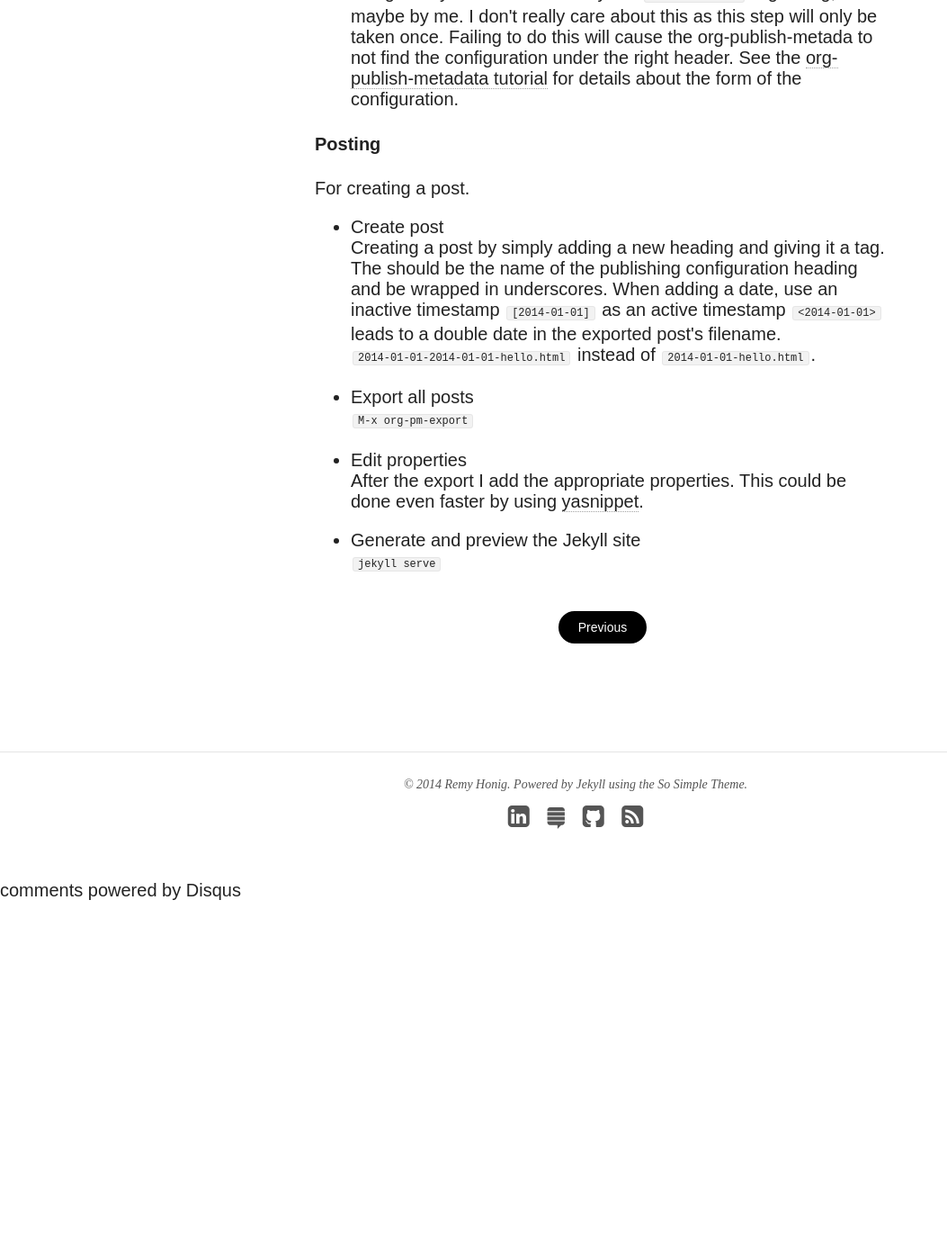
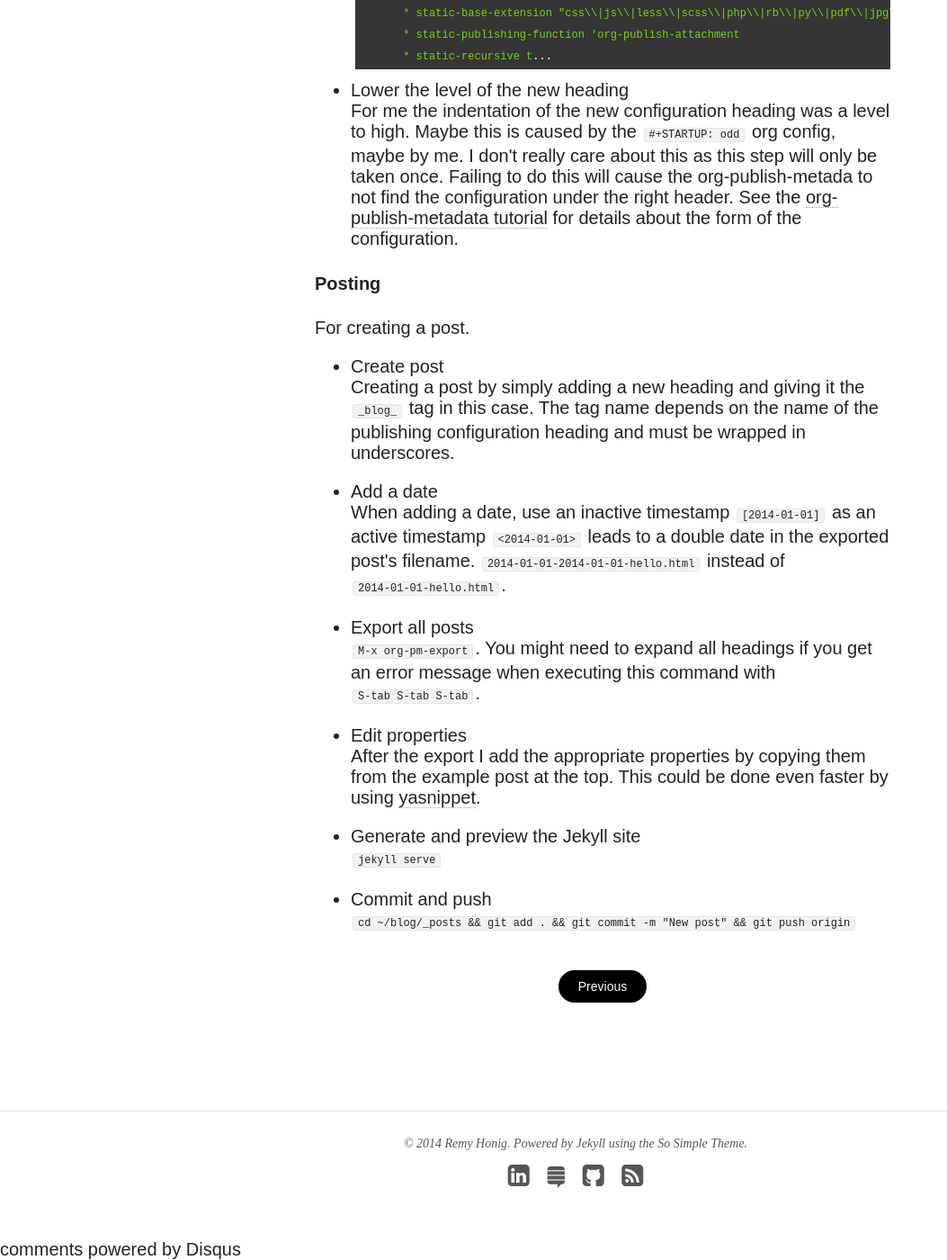
Before and after one commit to remyhonig/blog, a Jekyll site: the page built from _posts/blog/2014-09-07-posting-to-jekyll-blog-with-org-publish-meta.html, in a window 1280 px wide and 1400 px high, scrolled down 7211 px. Shown: the whole window at 90% size, without its empty margins (0-1053 px from the left). Built offline with Jekyll 4.4.1, drawn with Linux system fonts in a browser that asks for light colours; nearby versions of some CDN libraries; comment, search, counter and statistics services are not loaded; before the commit the page ends 8212 px from its top, so only the background shows below that; some of the changed text lies outside the part shown.

Commit message:
Corrections

```diff
--- a/_posts/blog/2014-09-07-posting-to-jekyll-blog-with-org-publish-meta.html
+++ b/_posts/blog/2014-09-07-posting-to-jekyll-blog-with-org-publish-meta.html
@@ -143,7 +143,8 @@ this post.
 <p>
 I already tried some approaches that I found right away by a search for
 <a href="http://www.google.com/search?q=jekyll+orgmode">"jekyll orgmode"</a>. These approaches had problems that I with my beginner
-knowledge of elisp could not solve or they did not match my requirements.
+knowledge of elisp could not solve or they did not match my
+requirements. I'll explain how they work and why they didn't for me.
 </p>
 </div>
 
@@ -224,12 +225,18 @@ blog this will be something I want for certain posts.
 <p>
 <a href="https://github.com/iani/org-publish-meta">Iana's approach</a> makes it possible to not only store the blog posts in
 a single org-mode file but <b>also</b> to store the <a href="http://orgmode.org/guide/Publishing.html">publish project
-configuration</a> in the same org-mode file! This approach got <i>tweeted by
-Sacha Chua</i> and that is how I found it.
+configuration</a> in the same org-mode file!
 </p>
 
 <p>
-Not all was well tough. I performed some fixes for my particular setup.
+I found out about it through Sacha Chua's tweet:
+</p>
+
+<blockquote class="twitter-tweet" lang="en"><p>Do you use Org Mode with Jekyll or Octopress? <a href="https://t.co/x4RDlDi4MI">https://t.co/x4RDlDi4MI</a> might be interesting. (Haven&#39;t tried it yet, since I use Wordpress)</p>&mdash; Sacha Chua (@sachac) <a href="https://twitter.com/sachac/status/435108030003171328">February 16, 2014</a></blockquote>
+<script async src="//platform.twitter.com/widgets.js" charset="utf-8"></script>
+
+<p>
+Not all was well tough. I had to perform some fixes for my particular setup.
 </p>
 </div>
 </div>
@@ -370,13 +377,13 @@ This will be needed only once.
 </p>
 </div>
 
-<ul class="org-ul"><li>Open an org file that will contain the publishing configuration.<br  /><div class="outline-text-6" id="text-4-0-1-0-1">
+<ul class="org-ul"><li><a id="sec-4-0-1-0-1" name="sec-4-0-1-0-1"></a>Open an org file that will contain the publishing configuration.<br  /><div class="outline-text-6" id="text-4-0-1-0-1">
 <p>
-This also trigger org-pm to load.
+This also triggers org-pm to load.
 </p>
 </div>
 </li>
-<li>Create new publishing configuration<br  /><div class="outline-text-6" id="text-4-0-1-0-2">
+<li><a id="sec-4-0-1-0-2" name="sec-4-0-1-0-2"></a>Create new publishing configuration<br  /><div class="outline-text-6" id="text-4-0-1-0-2">
 <p>
 <code>M-x org-pm-insert-new-project</code>
 </p>
@@ -417,7 +424,7 @@ This also trigger org-pm to load.
 </span></pre>
 </div>
 </li>
-<li>Lower the level of the new heading<br  /><div class="outline-text-6" id="text-4-0-1-0-3">
+<li><a id="sec-4-0-1-0-3" name="sec-4-0-1-0-3"></a>Lower the level of the new heading<br  /><div class="outline-text-6" id="text-4-0-1-0-3">
 <p>
 For me the indentation of the new configuration heading was a level to
 high. Maybe this is caused by the <code>#+STARTUP: odd</code> org config, maybe
@@ -438,34 +445,46 @@ For creating a post.
 </p>
 </div>
 
-<ul class="org-ul"><li>Create post<br  /><div class="outline-text-6" id="text-4-0-2-0-1">
+<ul class="org-ul"><li><a id="sec-4-0-2-0-1" name="sec-4-0-2-0-1"></a>Create post<br  /><div class="outline-text-6" id="text-4-0-2-0-1">
 <p>
-Creating a post by simply adding a new heading and giving it a
-tag. The should be the name of the publishing configuration heading
-and be wrapped in underscores.  When adding a date, use an inactive
-timestamp <code>[2014-01-01]</code> as an active timestamp <code>&lt;2014-01-01&gt;</code> leads to
-a double date in the exported post's
-filename. <code>2014-01-01-2014-01-01-hello.html</code> instead of
+Creating a post by simply adding a new heading and giving it the
+<code>_blog_</code> tag in this case. The tag name depends on the name of the
+publishing configuration heading and must be wrapped in underscores.
+</p>
+</div>
+</li>
+<li><a id="sec-4-0-2-0-2" name="sec-4-0-2-0-2"></a>Add a date<br  /><div class="outline-text-6" id="text-4-0-2-0-2">
+<p>
+When adding a date, use an inactive timestamp <code>[2014-01-01]</code> as an
+active timestamp <code>&lt;2014-01-01&gt;</code> leads to a double date in the exported
+post's filename. <code>2014-01-01-2014-01-01-hello.html</code> instead of
 <code>2014-01-01-hello.html</code>.
 </p>
 </div>
 </li>
-<li>Export all posts<br  /><div class="outline-text-6" id="text-4-0-2-0-2">
+<li><a id="sec-4-0-2-0-3" name="sec-4-0-2-0-3"></a>Export all posts<br  /><div class="outline-text-6" id="text-4-0-2-0-3">
 <p>
-<code>M-x org-pm-export</code>
+<code>M-x org-pm-export</code>. You might need to expand all headings if you get
+an error message when executing this command with <code>S-tab S-tab S-tab</code>.
 </p>
 </div>
 </li>
-<li>Edit properties<br  /><div class="outline-text-6" id="text-4-0-2-0-3">
+<li><a id="sec-4-0-2-0-4" name="sec-4-0-2-0-4"></a>Edit properties<br  /><div class="outline-text-6" id="text-4-0-2-0-4">
 <p>
-After the export I add the appropriate properties. This could be done
-even faster by using <a href="https://github.com/capitaomorte/yasnippet">yasnippet</a>.
+After the export I add the appropriate properties by copying them from
+the example post at the top. This could be done even faster by using <a href="https://github.com/capitaomorte/yasnippet">yasnippet</a>.
 </p>
 </div>
 </li>
-<li>Generate and preview the Jekyll site<br  /><div class="outline-text-6" id="text-4-0-2-0-4">
+<li><a id="sec-4-0-2-0-5" name="sec-4-0-2-0-5"></a>Generate and preview the Jekyll site<br  /><div class="outline-text-6" id="text-4-0-2-0-5">
 <p>
 <code>jekyll serve</code>
+</p>
+</div>
+</li>
+<li><a id="sec-4-0-2-0-6" name="sec-4-0-2-0-6"></a>Commit and push<br  /><div class="outline-text-6" id="text-4-0-2-0-6">
+<p>
+<code>cd ~/blog/_posts &amp;&amp; git add . &amp;&amp; git commit -m "New post" &amp;&amp; git push origin</code>
 </p>
 </div>
 </li></ul>
```
